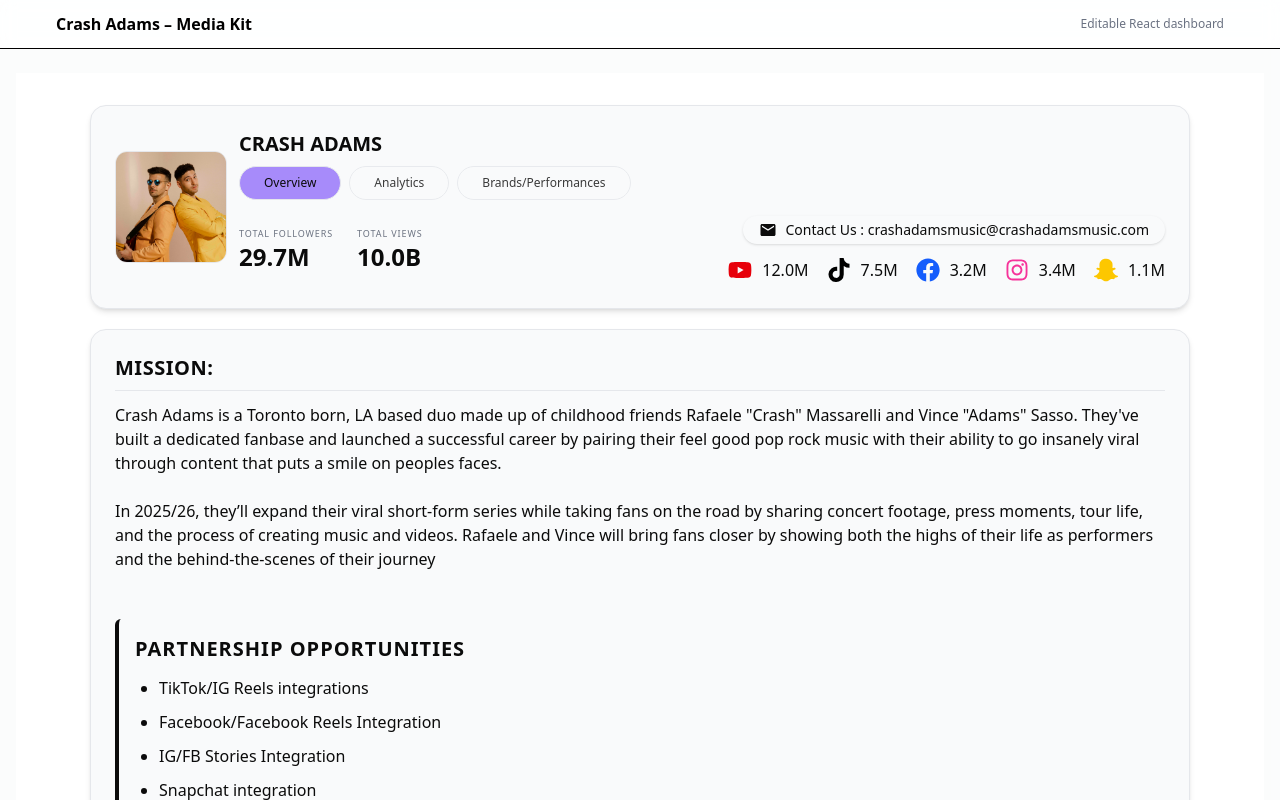
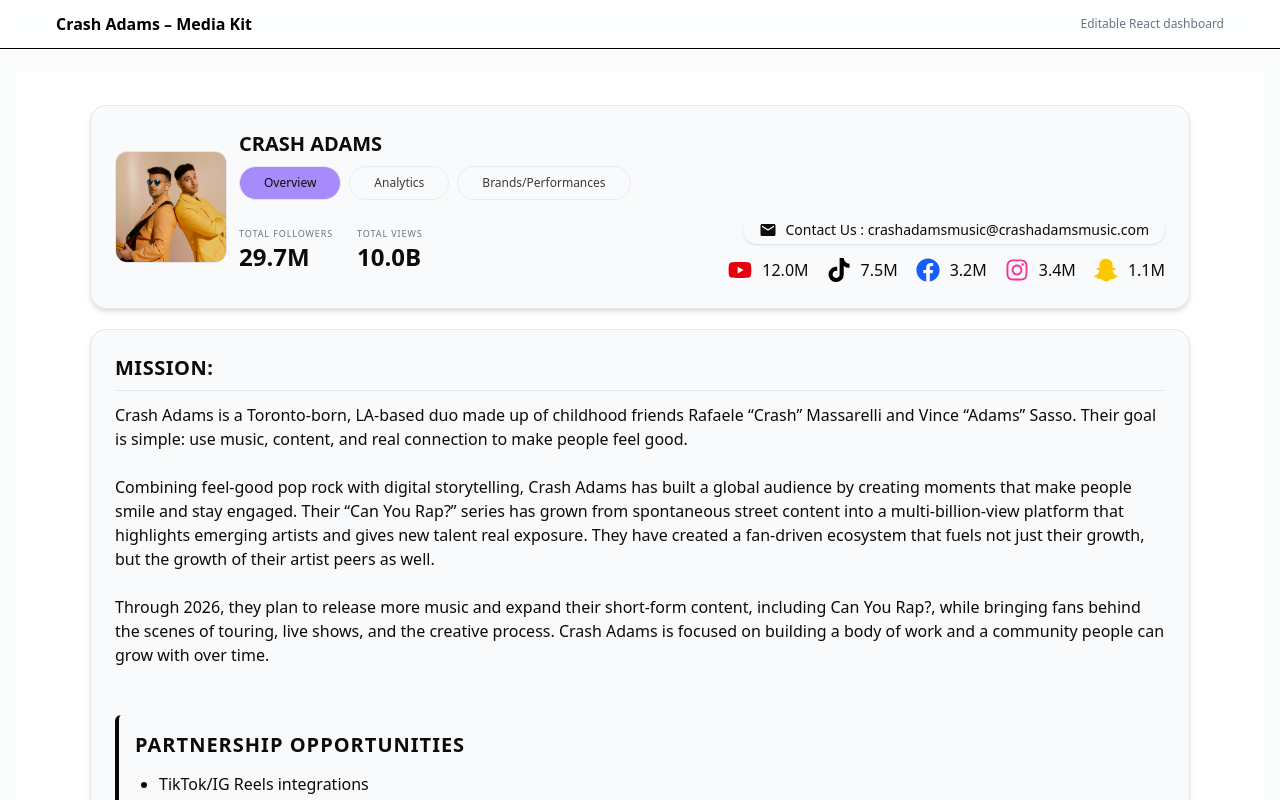
Before and after one commit to vsasso3/crash-adams-media-kit, a React (Vite) app: page / in a window 1280 px wide. Shown: the top 800 px of the page. Built offline with nearby package versions, Linux system fonts and the light colour scheme.

Commit message:
Update mission statement

```diff
--- a/src/App.jsx
+++ b/src/App.jsx
@@ -1371,15 +1371,13 @@
                   Mission:
                 </h2>
                 <p className="text-base leading-6" style={{ color: colors.text }}>
-                  Crash Adams is a Toronto born, LA based duo made up of childhood friends Rafaele "Crash" Massarelli and
-                  Vince "Adams" Sasso. They've built a dedicated fanbase and launched a successful career by pairing
-                  their feel good pop rock music with their ability to go insanely viral through content that puts a
-                  smile on peoples faces. <br />
+                  Crash Adams is a Toronto-born, LA-based duo made up of childhood friends Rafaele “Crash” Massarelli and Vince “Adams” Sasso. Their goal is simple: use music, content, and real connection to make people feel good. <br />
                   <br />
-                  In 2025/26, they’ll expand their viral short-form series while taking fans on the road by sharing
-                  concert footage, press moments, tour life, and the process of creating music and videos. Rafaele and
-                  Vince will bring fans closer by showing both the highs of their life as performers and the
-                  behind-the-scenes of their journey
+                  Combining feel-good pop rock with digital storytelling, Crash Adams has built a global audience by creating moments that make people smile and stay engaged. Their “Can You Rap?” series has grown from spontaneous street content into a multi-billion-view platform that highlights emerging artists and gives new talent real exposure. They have created a fan-driven ecosystem that fuels not just their growth, but the growth of their artist peers as well.
+                  <br />
+                  <br />
+                  Through 2026, they plan to release more music and expand their short-form content, including Can You Rap?, while bringing fans behind the scenes of touring, live shows, and the creative process. Crash Adams is focused on building a body of work and a community people can grow with over time.
+
                 </p>
                 <br />
                 {/* Partnership Opportunities */}
```
